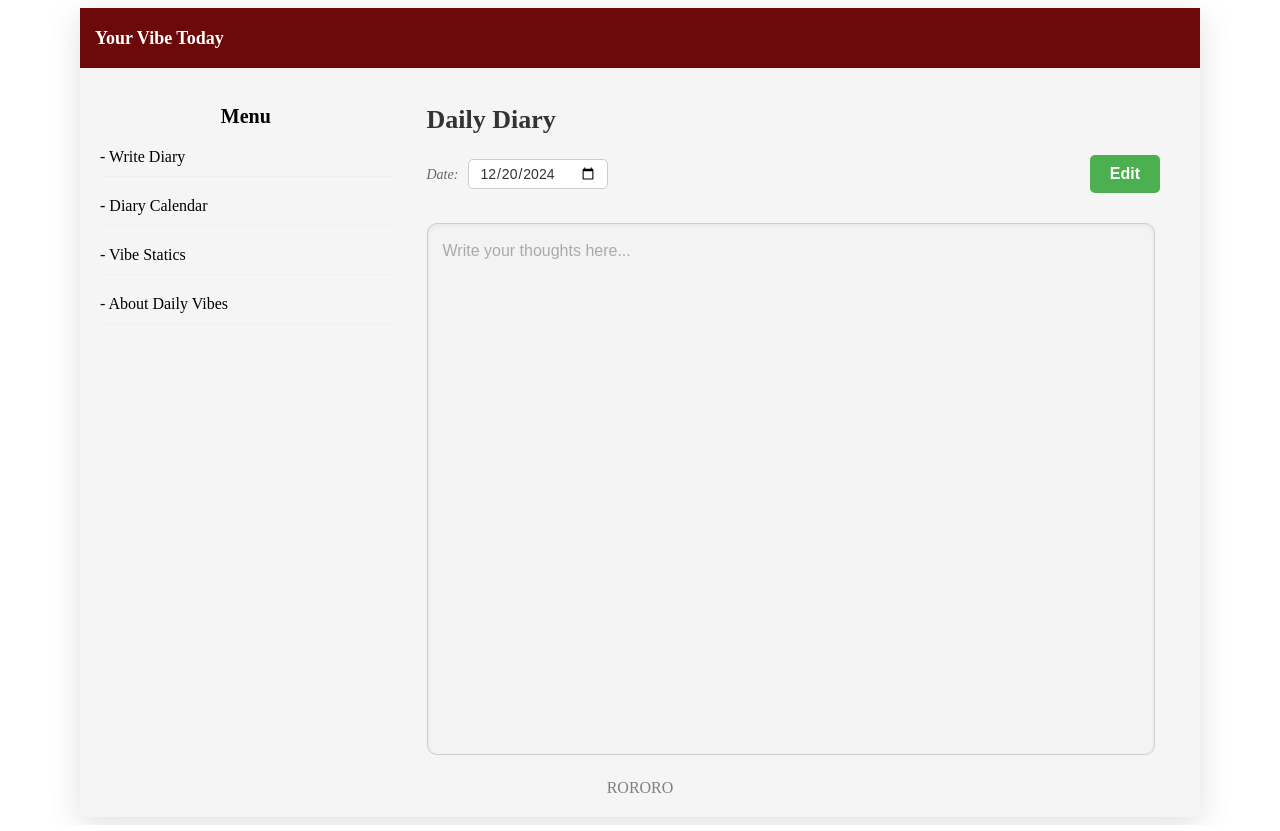
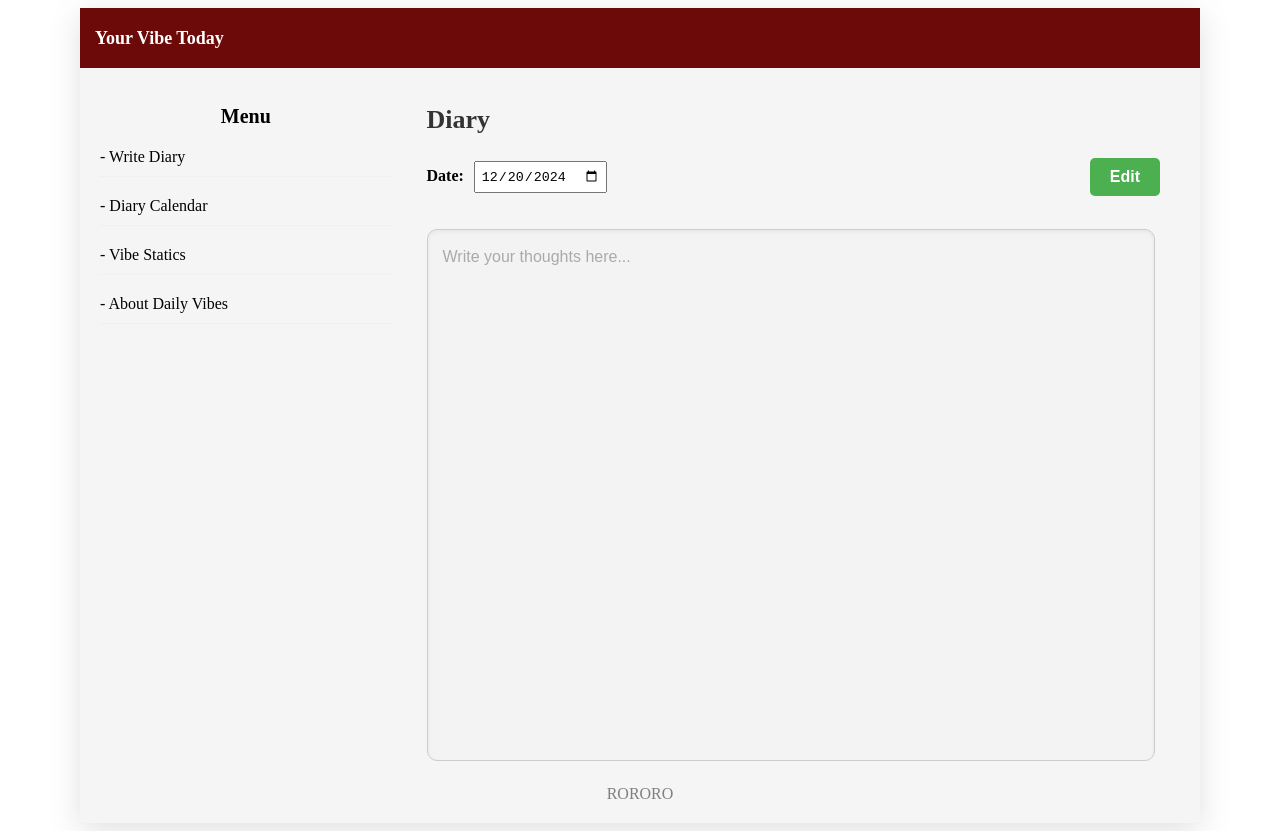
Before and after one commit to johny985/Daily-Vibes, a Next.js app in the folder daily-vibes-frontend/: page / in a window 1280 px wide. Built offline with nearby package versions, Linux system fonts and the light colour scheme; no server answers.

Commit message:
feat(ui): Enhance diary and statistic pages with improved styling and layout adjustments

```diff
--- a/daily-vibes-frontend/src/app/page.module.css
+++ b/daily-vibes-frontend/src/app/page.module.css
@@ -73,3 +73,12 @@
   background-color: #f3f3f3;
   color: #a1a1a1;
 }
+
+.label {
+  font-weight: bold;
+}
+
+.dateInput {
+  margin-left: 10px;
+  padding: 5px;
+}
--- a/daily-vibes-frontend/src/app/page.tsx
+++ b/daily-vibes-frontend/src/app/page.tsx
@@ -117,17 +117,17 @@ export default function Diary() {
   };
 
   return (
-    <div className={styles.diary}>
-      <h1 className={styles.title}>Daily Diary</h1>
+    <div>
+      <h1 className={styles.title}>Diary</h1>
       <div className={styles.header}>
-        <p className={styles.date}>
-          <label>
+        <p>
+          <label htmlFor="date" className={styles.label}>
             Date:
             <input
               type="date"
               value={date}
               onChange={(e) => setDate(e.target.value)}
-              className={styles.datePicker}
+              className={styles.dateInput}
             />
           </label>
         </p>
--- a/daily-vibes-frontend/src/app/skeleton/calendar-skeleton.tsx
+++ b/daily-vibes-frontend/src/app/skeleton/calendar-skeleton.tsx
@@ -14,7 +14,7 @@ export default function CalendarSkeleton() {
         ))}
       </div>
       <div className={styles.monthView}>
-        {[...Array(6)].map((_, weekIndex) => (
+        {[...Array(5)].map((_, weekIndex) => (
           <div key={weekIndex} className={styles.week}>
             {[...Array(7)].map((_, dayIndex) => (
               <div key={dayIndex} className={styles.tile}></div>
--- a/daily-vibes-frontend/src/app/vibe-statistic/vibe-statistic.module.css
+++ b/daily-vibes-frontend/src/app/vibe-statistic/vibe-statistic.module.css
@@ -1,15 +1,8 @@
-.container {
-  padding: 20px;
-  font-family: Arial, sans-serif;
-}
-
-.heading {
-  font-size: 2em;
-  margin-bottom: 20px;
-}
-
-.dateParagraph {
-  margin-bottom: 20px;
+.title {
+  font-size: 26px;
+  font-weight: bold;
+  margin-bottom: 10px;
+  color: #333;
 }
 
 .label {
```
Also changed, not shown: daily-vibes-frontend/src/app/vibe-statistic/page.tsx (+4 -6 lines).
